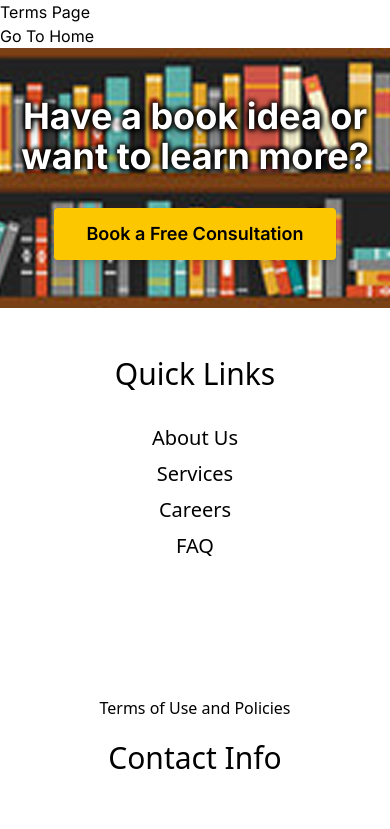
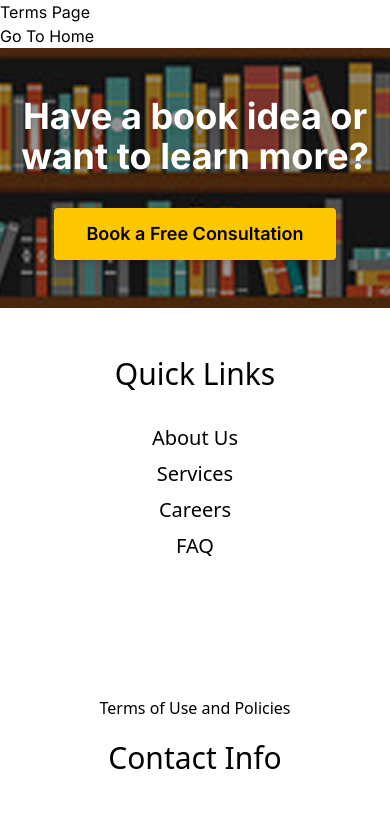
Before and after one commit to YourBookTeam/YBT_Website, a React (Vite) app in the folder ybt_website/: page /YBT_Website/terms in a window 390 px wide. Shown: the top 829 px of the page. Built offline with nearby package versions, Linux system fonts and the light colour scheme.

Commit message:
BookIdea component fixes

```diff
--- a/ybt_website/src/components/BookIdea.jsx
+++ b/ybt_website/src/components/BookIdea.jsx
@@ -1,31 +1,20 @@
 import React from "react";
-import { useNavigate, useLocation } from "react-router-dom";
+import { Link } from "react-router-dom";
 
 const BookIdea = () => {
-  const navigate = useNavigate();
-  const location = useLocation();
-
-  const handleContactClick = () => {
-    navigate("/contact");
-  };
-
-  // Hide component on contact page
-  if (location.pathname === "/contact") {
-    return null;
-  }
-
   return (
     <div className="w-full flex flex-col items-center justify-center py-12 px-2 relative overflow-hidden">
       <div className="absolute inset-0 bg-cover bg-center book-idea-bg" />
-      <h2 className="text-white text-4xl md:text-5xl font-bold text-center drop-shadow-lg mb-8 [text-shadow:_2px_2px_4px_rgba(0,0,0,0.8),_2px_-2px_4px_rgba(0,0,0,0.8),_-2px_2px_4px_rgba(0,0,0,0.8),_-2px_-2px_4px_rgba(0,0,0,0.8)]">
+      <div className="absolute inset-0 bg-black/40" />
+      <h2 className="text-white text-4xl md:text-5xl font-bold text-center drop-shadow-lg mb-8">
         Have a book idea or want to learn more?
       </h2>
-      <button
-        onClick={handleContactClick}
-        className="bg-yellow-400 hover:bg-yellow-500 text-black font-semibold py-3 px-8 rounded transition-colors duration-200 text-lg shadow-md relative cursor-pointer"
+      <Link
+        to="/contact"
+        className="bg-yellow-400 hover:bg-yellow-500 text-black font-semibold py-3 px-8 rounded transition-colors duration-200 text-lg shadow-md cursor-pointer inline-block relative"
       >
         Book a Free Consultation
-      </button>
+      </Link>
     </div>
   );
 };
```
